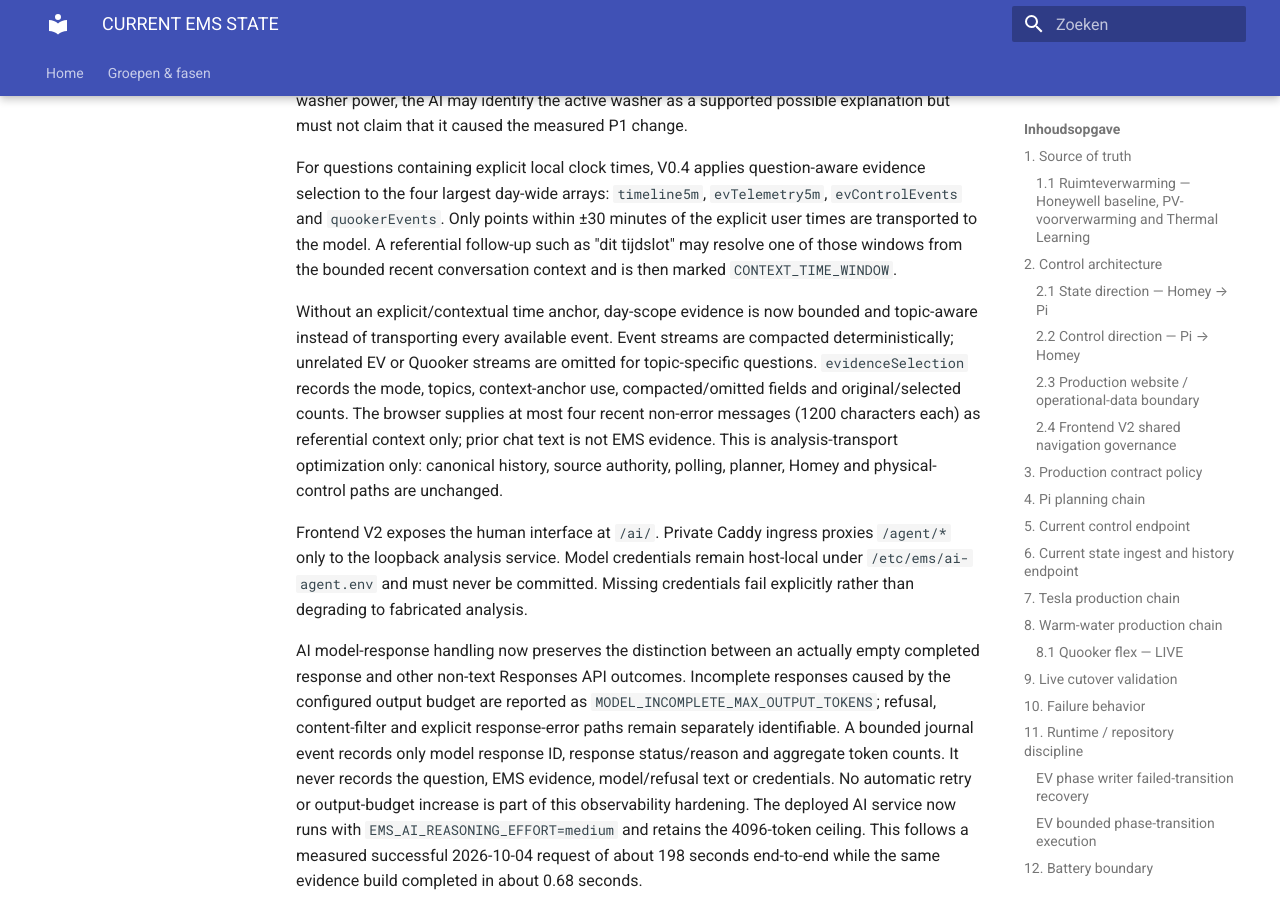
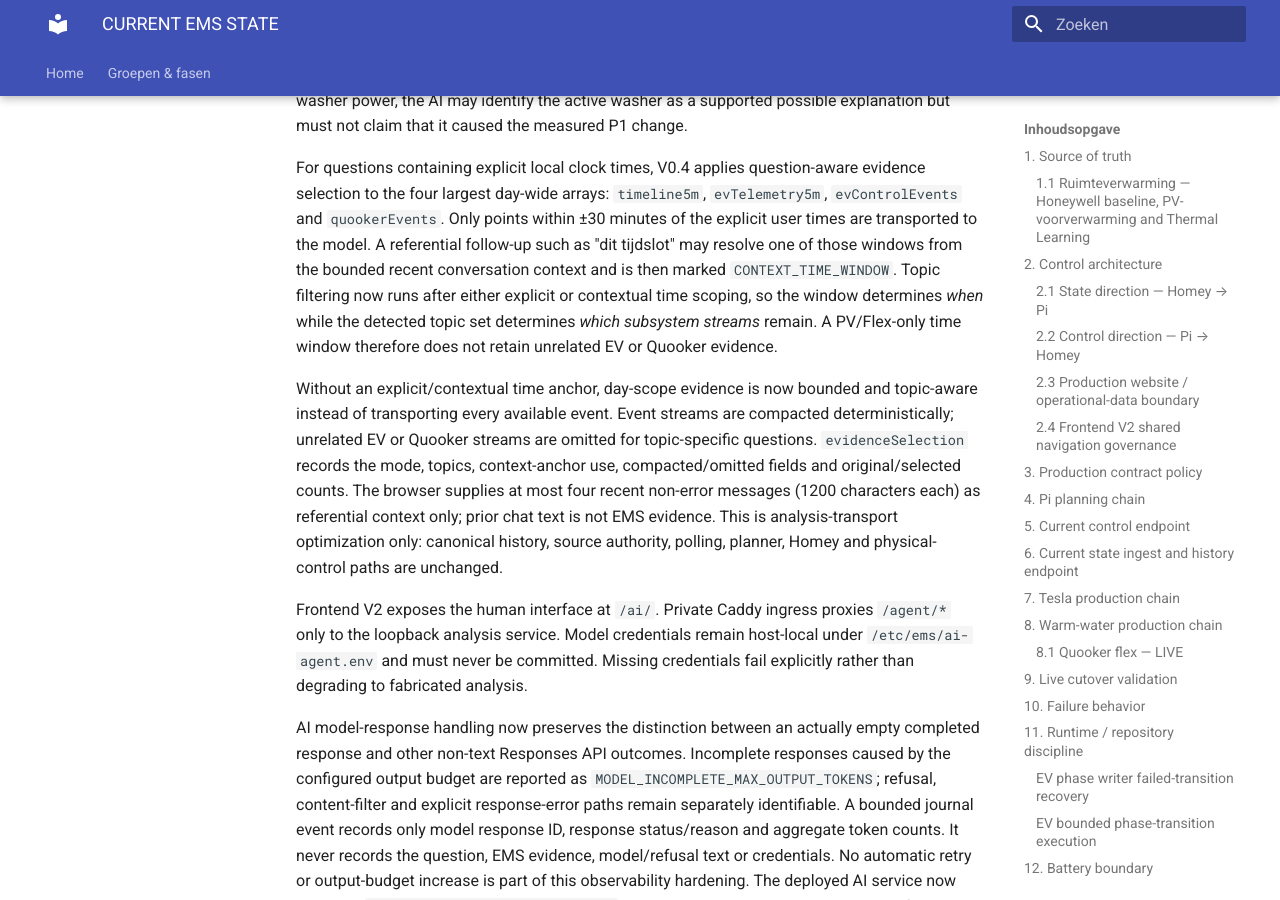
Before and after one commit to OnsKasteeltje/homey-energy-manual, an MkDocs documentation site: the page built from docs/architecture/CURRENT-EMS-STATE.md, in a window 1280 px wide and 900 px high, scrolled down 27738 px. Built offline with MkDocs 1.6.1 and Material for MkDocs 9.7.7, drawn with Linux system fonts in a browser that asks for light colours.

Commit message:
docs(ai): record topic filtering after time scoping

```diff
--- a/docs/architecture/CURRENT-EMS-STATE.md
+++ b/docs/architecture/CURRENT-EMS-STATE.md
@@ -573,7 +573,10 @@ question-aware evidence selection to the four largest day-wide arrays:
 Only points within ±30 minutes of the explicit user times are transported to
 the model. A referential follow-up such as "dit tijdslot" may resolve one of
 those windows from the bounded recent conversation context and is then marked
-`CONTEXT_TIME_WINDOW`.
+`CONTEXT_TIME_WINDOW`. Topic filtering now runs after either explicit or
+contextual time scoping, so the window determines *when* while the detected
+topic set determines *which subsystem streams* remain. A PV/Flex-only time
+window therefore does not retain unrelated EV or Quooker evidence.
 
 Without an explicit/contextual time anchor, day-scope evidence is now bounded
 and topic-aware instead of transporting every available event. Event streams
```
